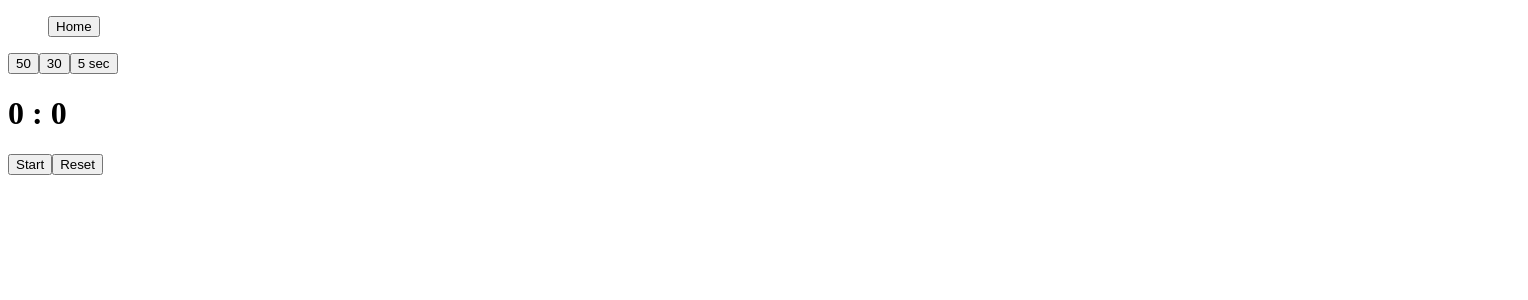
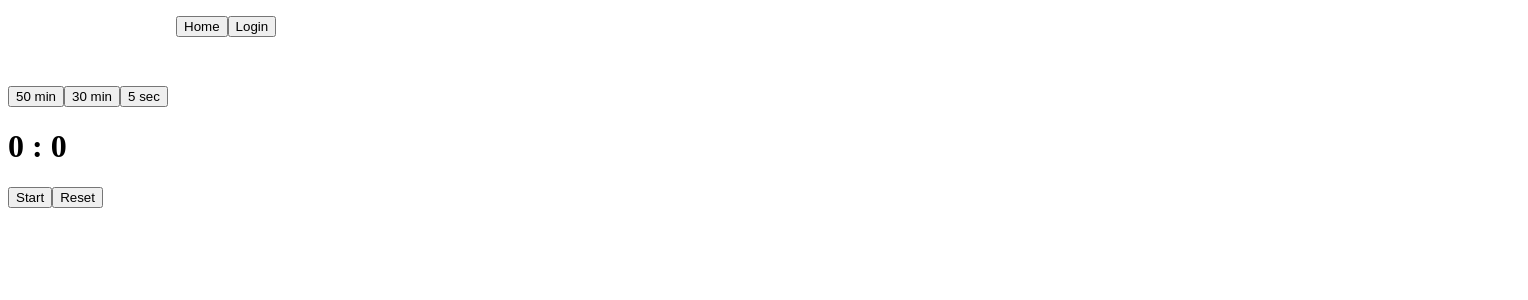
Before and after one commit to CHarper4/boulder, a Next.js app: page / in a window 1280 px wide. Shown: the top 300 px of the page, 1528 px wide, since content can reach past the window. Built offline with nearby package versions, Linux system fonts and the light colour scheme; no server answers.

Commit message:
user authentication

```diff
--- a/components/navbar.js
+++ b/components/navbar.js
@@ -3,15 +3,19 @@ import Link from 'next/link'
 export default function Navbar() {
 
     return (
-        <nav>
+        <nav className='navbar'>
             <ul className="nav-ul">
                 <li>
                     <Link href="/">
                         <button>Home</button>
                     </Link>
                 </li>
+                <li>
+                    <Link href="/login">
+                        <button>Login</button>
+                    </Link>
+                </li>
             </ul>
-
         </nav>
     )
 
--- a/components/timer.js
+++ b/components/timer.js
@@ -4,7 +4,6 @@ import { useTimer } from 'react-timer-hook';
 export default function Timer({ duration }) {
 
     const expiryTimestamp = new Date();
-    //expiryTimestamp.setSeconds(expiryTimestamp.getSeconds() + duration);
     const autoStart = false;
 
     const {
--- /dev/null
+++ b/lib/context.js
@@ -0,0 +1,3 @@
+import { createContext } from "react";
+
+export const UserContext = createContext({ user: null, username: null });
--- a/lib/firebase.js
+++ b/lib/firebase.js
@@ -1,7 +1,7 @@
-import firebase from 'firebase/app'
-import 'firebase/auth'
-import 'firebase/storage'
-import 'firebase/firestore'
+import firebase from 'firebase/compat/app';
+import 'firebase/compat/auth';
+import 'firebase/compat/storage';
+import 'firebase/compat/firestore';
 
 const firebaseConfig = {
     apiKey: "AIzaSyDIwPMmGqwf3dniVzpmXboPuk4cmBtmfN8",
@@ -16,10 +16,11 @@ const firebaseConfig = {
 
 if(!firebase.apps.length) {
     firebase.initializeApp(firebaseConfig)
-}
+};
 
-export const auth = firebase.auth()
+export const auth = firebase.auth();
+export const googleAuthProvider = new firebase.auth.GoogleAuthProvider();
 
-export const firestore = firebase.firestore()
+export const firestore = firebase.firestore();
 
-export const storage = firebase.storage()
+export const storage = firebase.storage();
--- /dev/null
+++ b/lib/hooks.js
@@ -0,0 +1,33 @@
+import { useState, useEffect } from "react";
+
+import { auth, firestore } from "./firebase";
+import { useAuthState } from "react-firebase-hooks/auth"
+
+
+//supply the authenticated user's profile info
+export function useUserData() {
+
+    const [user] = useAuthState(auth);
+    const [username, setUsername] = useState('test');
+
+    useEffect(() => {
+        //listener detacher
+        let unsubscribe;
+
+        if(user) {
+            console.log("uid: " + user.uid)
+            //retrieve user doc
+            const ref = firestore.collection('users').doc(user.uid);
+            //retrieve username
+            unsubscribe = ref.onSnapshot((doc) => {
+                setUsername(doc.data()?.username);
+            });
+        } else {
+            setUsername(null);
+        }
+
+        return unsubscribe;
+    }, [user]);
+
+    return { user, username };
+}
--- a/package.json
+++ b/package.json
@@ -10,9 +10,11 @@
   },
   "dependencies": {
     "@next/font": "13.1.6",
+    "firebase": "^9.17.1",
     "next": "13.1.6",
     "react": "18.2.0",
     "react-dom": "18.2.0",
+    "react-firebase-hooks": "^5.1.1",
     "react-timer-hook": "^3.0.5"
   }
 }
--- a/pages/_app.js
+++ b/pages/_app.js
@@ -1,13 +1,18 @@
-import "../styles/globals.css"
+import "../styles/globals.css";
 
-import Navbar from '@/components/navbar'
+import Navbar from '@/components/navbar';
+import { UserContext } from "@/lib/context";
+import { useUserData } from "@/lib/hooks";
 
 
 export default function App({ Component, pageProps }) {
+
+  const userData = useUserData();
+
   return (
-    <>
+    <UserContext.Provider value={userData}>
       <Navbar />
       <Component {...pageProps} />
-    </>
+    </UserContext.Provider>
   )
 }
--- a/pages/index.js
+++ b/pages/index.js
@@ -1,6 +1,7 @@
 import Timer from "@/components/timer"
 
-import { useState, useEffect } from 'react'
+import { useState } from 'react'
+
 
 export default function Home() {
 
@@ -8,8 +9,9 @@ export default function Home() {
 
   return (
     <>
-      <button onClick={() => {setDuration(3000)}}>50</button>
-      <button onClick={() => {setDuration(1800)}}>30</button>
+
+      <button onClick={() => {setDuration(3000)}}>50 min</button>
+      <button onClick={() => {setDuration(1800)}}>30 min</button>
       <button onClick={() => {setDuration(5)}}>5 sec</button>
 
       <Timer duration={ duration } />
--- a/styles/globals.css
+++ b/styles/globals.css
@@ -1,4 +1,17 @@
+
+
+.navbar {
+    height: 70px;
+    width: 100%;
+    padding: 0 10vw;
+    border-bottom: 1px solid var(--color-gray);
+}
+
 ul.nav-ul {
     list-style-type: none;
     justify-content: center;
 }
+
+li {
+    float: left;
+}
```
Also changed, not shown: pages/login.js (+17 -1 lines), 1 other file (tests, documents, lock files or other folders).
